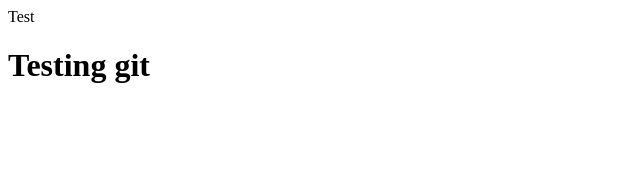
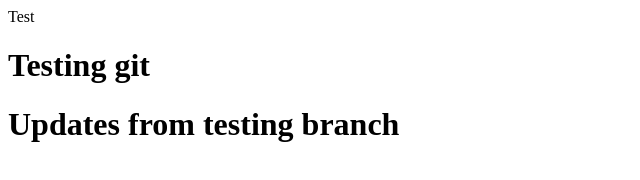
Before and after one commit to irenebaluis/testinggit, a plain HTML site: page index.html in a window 1280 px wide. Shown: the whole page, without its empty margins (0-640 px from the left). Drawn offline with Linux system fonts and the light colour scheme.

Commit message:
pushed from testing branch

```diff
--- a/index.html
+++ b/index.html
@@ -2,5 +2,6 @@
     <head>Test</head>
     <body>
         <h1>Testing git</h1>
+        <h1>Updates from testing branch</h1>
     </body>
 </html>
```
